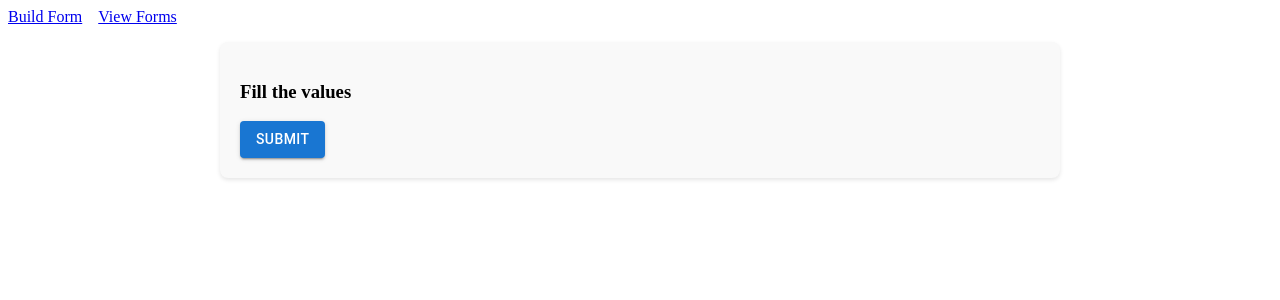
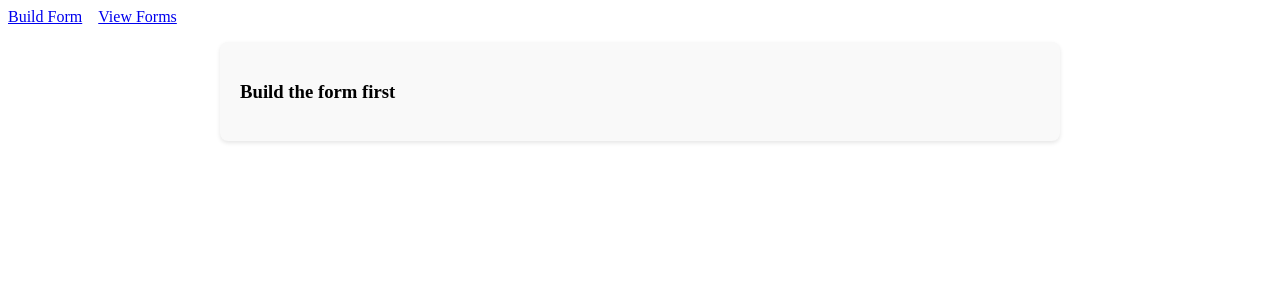
Before and after one commit to singlapradeep27/first-work-assignment, a React (Create React App) app: page /form-renderer in a window 1280 px wide. Shown: the top 300 px of the page. Built offline with nearby package versions, Linux system fonts and the light colour scheme.

Commit message:
refresh on tab change

```diff
--- a/src/modules/FormRenderer/FormRenderer.tsx
+++ b/src/modules/FormRenderer/FormRenderer.tsx
@@ -52,7 +52,7 @@ const FormRenderer: React.FC<{}> = () => {
 
 	return (
 		<Box component="form" onSubmit={handleSubmit} className="form-renderer">
-			<h3>Fill the values</h3>
+			<h3>{state.fields.length ? 'Fill the values' : 'Build the form first'}</h3>
 			{state.fields.map((field, index) => {
 				const id = field.name || field.id;
 				return (
@@ -70,9 +70,9 @@ const FormRenderer: React.FC<{}> = () => {
 					</Box>
 				);
 			})}
-			<Button variant="contained" color="primary" type="submit">
+			{state.fields.length ? <Button variant="contained" color="primary" type="submit">
 				Submit
-			</Button>
+			</Button> : null}
 			<BootStrap />
 		</Box>
 	);
```
